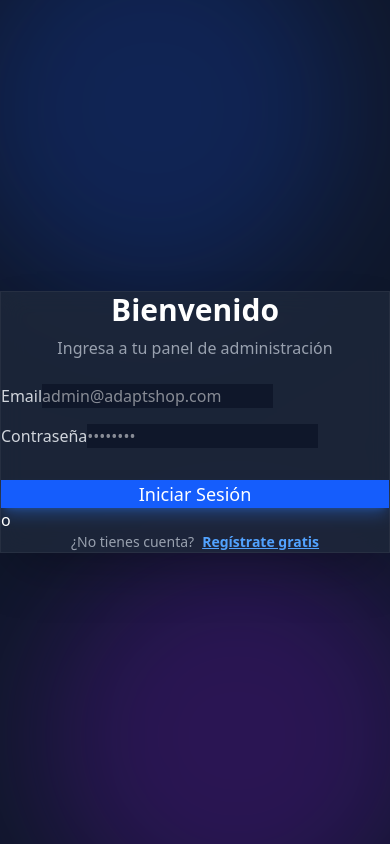
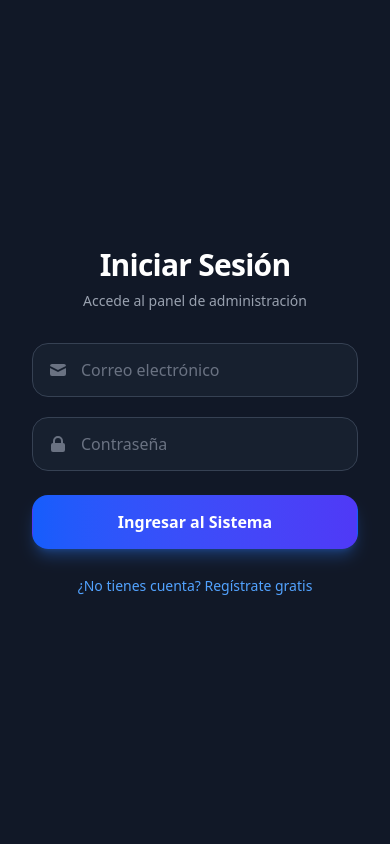
Before and after one commit to JABDJ/vivero, a React (Vite) app: page / in a window 390 px wide. Built offline with nearby package versions, Linux system fonts and the light colour scheme.

Commit message:
cambio del login

```diff
--- a/src/pages/Login.jsx
+++ b/src/pages/Login.jsx
@@ -3,89 +3,158 @@ import { supabase } from '../supabaseClient'
 import { useNavigate } from 'react-router-dom'
 
 export default function Login() {
-  const [isRegistering, setIsRegistering] = useState(false)
   const [email, setEmail] = useState('')
   const [password, setPassword] = useState('')
   const [loading, setLoading] = useState(false)
+
+  // Estado para controlar si el usuario quiere Registrarse (true) o Iniciar Sesión (false)
+  const [isSignUp, setIsSignUp] = useState(false)
+
   const navigate = useNavigate()
 
   const handleAuth = async (e) => {
     e.preventDefault()
     setLoading(true)
 
-    if (isRegistering) {
-      // Lógica de Registro
+    try {
+      if (isSignUp) {
+        // Lógica de REGISTRO
         const { error } = await supabase.auth.signUp({
           email,
           password,
         })
-      if (error) alert(error.message)
-      else alert('Registro exitoso! Revisa tu correo o inicia sesión.')
+        if (error) throw error
+        alert('¡Registro exitoso! Por favor revisa tu correo para confirmar tu cuenta antes de iniciar sesión.')
+        setIsSignUp(false) // Cambiamos a modo login automáticamente
       } else {
-      // Lógica de Login
+        // Lógica de LOGIN
         const { error } = await supabase.auth.signInWithPassword({
           email,
           password,
         })
-      if (error) alert(error.message)
-      else navigate('/dashboard')
+        if (error) throw error
+        navigate('/dashboard')
       }
+    } catch (error) {
+      alert(error.error_description || error.message)
+    } finally {
       setLoading(false)
+    }
   }
 
   return (
-    <div className="min-h-screen flex items-center justify-center bg-[#0f172a] relative overflow-hidden">
-      {/* Elementos decorativos de fondo (Glow effects) */}
-      <div className="absolute top-[-10%] left-[-10%] w-96 h-96 bg-blue-600/20 rounded-full blur-3xl"></div>
-      <div className="absolute bottom-[-10%] right-[-10%] w-96 h-96 bg-purple-600/20 rounded-full blur-3xl"></div>
+    <div className="flex min-h-screen w-full bg-[#0f172a]">
 
-      <div className="card w-full max-w-md bg-[#1e293b]/80 backdrop-blur-md shadow-2xl border border-white/5">
-        <div className="card-body">
-          <h2 className="text-3xl font-bold text-center text-white mb-2">
-            {isRegistering ? 'Crear Cuenta' : 'Bienvenido'}
+      {/* SECCIÓN IZQUIERDA: Imagen (Oculta en móviles) */}
+      <div className="hidden lg:flex w-1/2 relative bg-cover bg-center items-center justify-center"
+           style={{ backgroundImage: "url('https://images.unsplash.com/photo-1614735241165-6756e1dfa8ab?q=80&w=2232&auto=format&fit=crop')" }}>
+           {/* Nota: He cambiado la imagen a una con tonos más fríos/azules que combina mejor */}
+
+        {/* Overlay oscuro azulado */}
+        <div className="absolute inset-0 bg-gradient-to-t from-blue-900/80 via-black/50 to-black/30"></div>
+
+        <div className="relative z-10 p-12 text-white max-w-xl">
+          <h1 className="text-5xl font-extrabold mb-6 leading-tight">
+            {isSignUp ? 'Únete a nosotros' : 'Bienvenido de nuevo'}
+          </h1>
+          <p className="text-lg text-blue-100 mb-8">
+            {isSignUp
+              ? 'Crea tu cuenta hoy y empieza a gestionar tu inventario de manera profesional.'
+              : 'Gestiona tu inventario, categorías y productos en un entorno moderno y azul.'}
+          </p>
+        </div>
+      </div>
+
+      {/* SECCIÓN DERECHA: Formulario */}
+      <div className="w-full lg:w-1/2 flex items-center justify-center p-8 sm:p-12 md:p-16 bg-[#111827]">
+        <div className="w-full max-w-md space-y-8">
+
+          <div className="text-center">
+            <h2 className="text-3xl font-bold tracking-tight text-white">
+              {isSignUp ? 'Crear Cuenta' : 'Iniciar Sesión'}
             </h2>
-          <p className="text-center text-gray-400 mb-6">
-            {isRegistering ? 'Regístrate para gestionar tu inventario' : 'Ingresa a tu panel de administración'}
+            <p className="mt-2 text-sm text-gray-400">
+              {isSignUp ? 'Ingresa tus datos para registrarte' : 'Accede al panel de administración'}
             </p>
+          </div>
 
-          <form onSubmit={handleAuth} className="space-y-4">
-            <div className="form-control">
-              <label className="label"><span className="label-text text-gray-300">Email</span></label>
+          <form className="mt-8 space-y-6" onSubmit={handleAuth}>
+            <div className="space-y-5">
+
+              {/* Input Email */}
+              <div className="relative">
+                <div className="absolute inset-y-0 left-0 pl-4 flex items-center pointer-events-none">
+                  <svg xmlns="http://www.w3.org/2000/svg" className="h-5 w-5 text-gray-500" viewBox="0 0 20 20" fill="currentColor">
+                    <path d="M2.003 5.884L10 9.882l7.997-3.998A2 2 0 0016 4H4a2 2 0 00-1.997 1.884z" />
+                    <path d="M18 8.118l-8 4-8-4V14a2 2 0 002 2h12a2 2 0 002-2V8.118z" />
+                  </svg>
+                </div>
                 <input
+                  id="email-address"
+                  name="email"
                   type="email"
-                placeholder="admin@adaptshop.com"
-                className="input input-bordered bg-[#0f172a] border-gray-700 text-white focus:border-blue-500"
+                  autoComplete="email"
                   required
-                onChange={e => setEmail(e.target.value)}
-              />
-            </div>
-            <div className="form-control">
-              <label className="label"><span className="label-text text-gray-300">Contraseña</span></label>
-              <input
-                type="password"
-                placeholder="••••••••"
-                className="input input-bordered bg-[#0f172a] border-gray-700 text-white focus:border-blue-500"
-                required
-                onChange={e => setPassword(e.target.value)}
+                  className="block w-full pl-12 pr-4 py-3.5 border border-gray-700 rounded-2xl bg-gray-800/50 text-white placeholder-gray-500 focus:outline-none focus:ring-2 focus:ring-blue-500 focus:border-transparent transition-all sm:text-sm"
+                  placeholder="Correo electrónico"
+                  value={email}
+                  onChange={(e) => setEmail(e.target.value)}
                 />
               </div>
 
-            <button className="btn btn-primary w-full bg-blue-600 hover:bg-blue-700 border-none text-white text-lg mt-4 shadow-lg shadow-blue-500/30">
-              {loading ? <span className="loading loading-spinner"></span> : (isRegistering ? 'Registrarse' : 'Iniciar Sesión')}
+              {/* Input Password */}
+              <div className="relative">
+                <div className="absolute inset-y-0 left-0 pl-4 flex items-center pointer-events-none">
+                  <svg xmlns="http://www.w3.org/2000/svg" className="h-5 w-5 text-gray-500" viewBox="0 0 20 20" fill="currentColor">
+                    <path fillRule="evenodd" d="M5 9V7a5 5 0 0110 0v2a2 2 0 012 2v5a2 2 0 01-2 2H5a2 2 0 01-2-2v-5a2 2 0 012-2zm8-2v2H7V7a3 3 0 016 0z" clipRule="evenodd" />
+                  </svg>
+                </div>
+                <input
+                  id="password"
+                  name="password"
+                  type="password"
+                  autoComplete="current-password"
+                  required
+                  className="block w-full pl-12 pr-4 py-3.5 border border-gray-700 rounded-2xl bg-gray-800/50 text-white placeholder-gray-500 focus:outline-none focus:ring-2 focus:ring-blue-500 focus:border-transparent transition-all sm:text-sm"
+                  placeholder="Contraseña"
+                  value={password}
+                  onChange={(e) => setPassword(e.target.value)}
+                />
+              </div>
+            </div>
+
+            {/* Botón Principal (Azul) */}
+            <div>
+              <button
+                type="submit"
+                disabled={loading}
+                className="group relative w-full flex justify-center py-3.5 px-4 border border-transparent font-bold rounded-2xl text-white bg-gradient-to-r from-blue-600 to-indigo-600 hover:from-blue-700 hover:to-indigo-700 focus:outline-none focus:ring-2 focus:ring-offset-2 focus:ring-blue-500 transition-all duration-200 ease-in-out transform hover:scale-[1.02] shadow-lg shadow-blue-500/30"
+              >
+                {loading ? (
+                  <svg className="animate-spin -ml-1 mr-3 h-5 w-5 text-white" xmlns="http://www.w3.org/2000/svg" fill="none" viewBox="0 0 24 24">
+                    <circle className="opacity-25" cx="12" cy="12" r="10" stroke="currentColor" strokeWidth="4"></circle>
+                    <path className="opacity-75" fill="currentColor" d="M4 12a8 8 0 018-8V0C5.373 0 0 5.373 0 12h4zm2 5.291A7.962 7.962 0 014 12H0c0 3.042 1.135 5.824 3 7.938l3-2.647z"></path>
+                  </svg>
+                ) : (
+                  isSignUp ? 'Crear Cuenta' : 'Ingresar al Sistema'
+                )}
               </button>
+            </div>
+
+            {/* Toggle Login/Registro */}
+            <div className="text-center mt-4">
+              <button
+                type="button"
+                onClick={() => setIsSignUp(!isSignUp)}
+                className="text-sm font-medium text-blue-400 hover:text-blue-300 transition-colors"
+              >
+                {isSignUp
+                  ? '¿Ya tienes una cuenta? Inicia sesión aquí'
+                  : '¿No tienes cuenta? Regístrate gratis'}
+              </button>
+            </div>
+
           </form>
-
-          <div className="divider divider-neutral">o</div>
-
-          <p className="text-center text-sm text-gray-400">
-            {isRegistering ? '¿Ya tienes cuenta?' : '¿No tienes cuenta?'}
-            <button
-              onClick={() => setIsRegistering(!isRegistering)}
-              className="ml-2 text-blue-400 hover:text-blue-300 font-semibold underline bg-transparent border-none cursor-pointer"
-            >
-              {isRegistering ? 'Inicia sesión' : 'Regístrate gratis'}
-            </button>
-          </p>
         </div>
       </div>
     </div>
```
Also changed, not shown: src/components/ProductForm.jsx (+56 -12 lines). Lines whose indentation alone changed are shown as unchanged.
